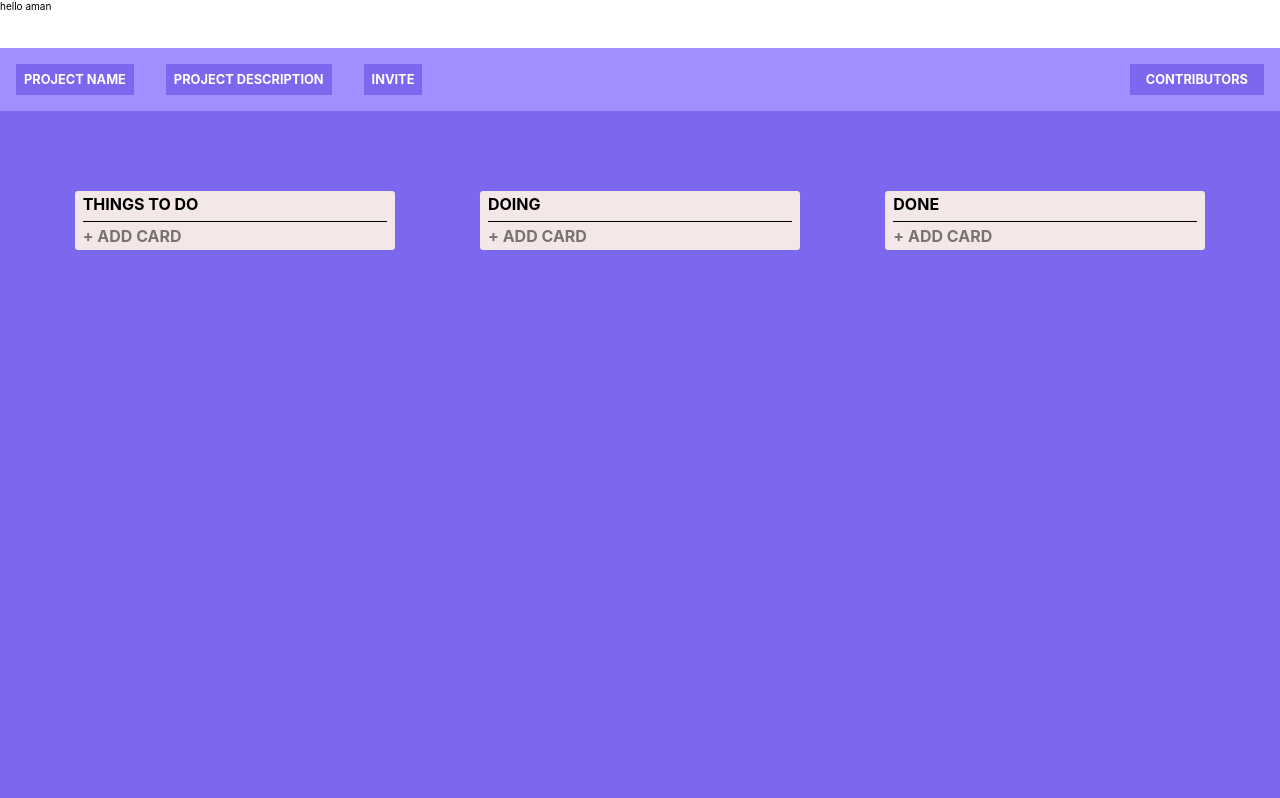
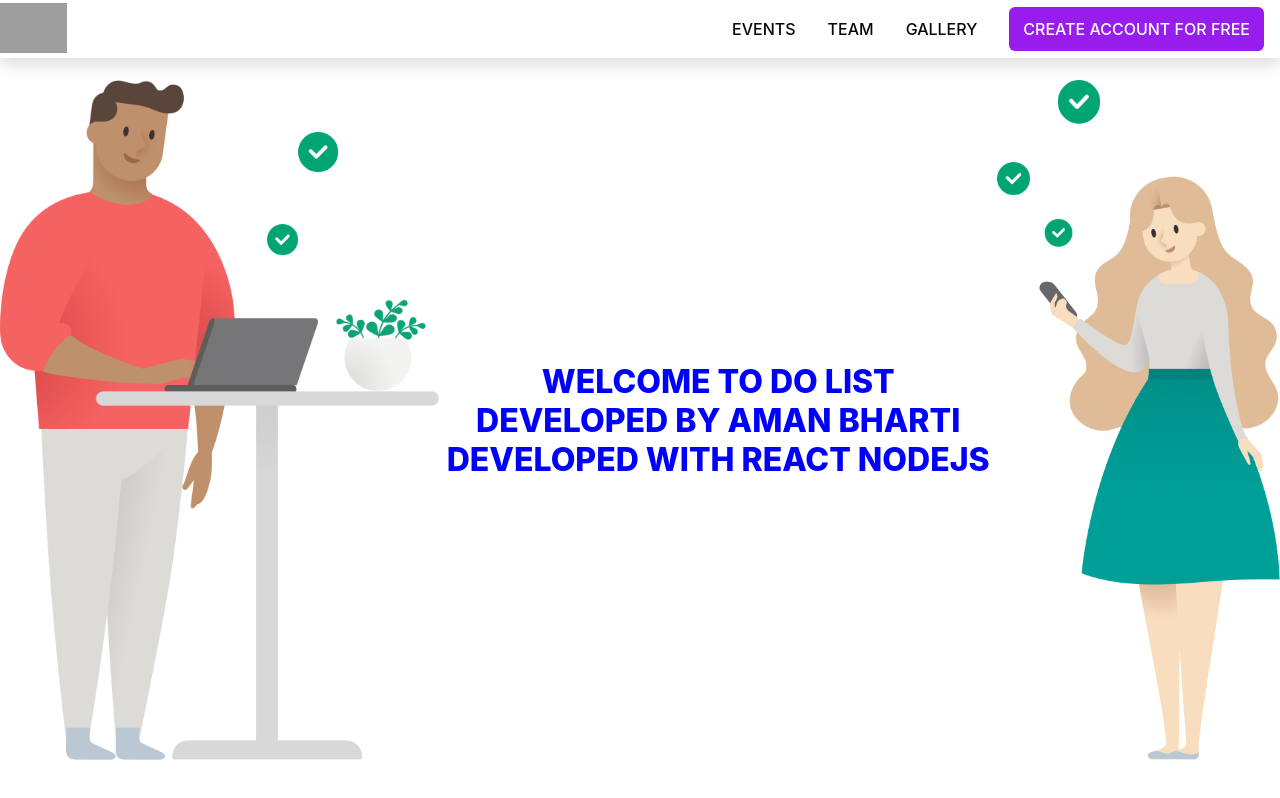
Before and after one commit to amanbharti0302/todofrontend, a React (Create React App) app: page / in a window 1280 px wide. Built offline with nearby package versions, Linux system fonts and the light colour scheme; grey boxes are pictures that could not be loaded.

Commit message:
homepage implemented

```diff
--- a/src/App.js
+++ b/src/App.js
@@ -1,15 +1,22 @@
 import React from 'react';
 import './App.css';
 
+import {Switch , Route, Redirect} from 'react-router-dom';
+
 import Navbar from './components/navbar/navbar.component';
 import Dashboard from './pages/dashborad/dashboard.component';
+import HomePage from './pages/homepage/homepage.component';
 
 
 function App() {
   return (
     <div className="App">
-      {/* <Navbar/> */}
-      <Dashboard/>
+      <Navbar/>
+      <Switch>
+      <Route exact path='/' component={HomePage}/>
+
+      {/* <Dashboard/> */}
+      </Switch>
     </div>
   );
 }
--- a/src/components/navbar/navbar.component.jsx
+++ b/src/components/navbar/navbar.component.jsx
@@ -1,8 +1,6 @@
 import React,{Component} from 'react';
 import { Link } from 'react-router-dom';
 import './navbar.styles.scss';
-
-// import Logo from '../../assets/logo-nav.svg';
 
 class Navbar extends Component{
     constructor(){
@@ -31,9 +29,9 @@ class Navbar extends Component{
                     <span className="navigation__icon">&nbsp;</span>
             </label>
 
-            {/* <div className="navbar-logo">
-                <Link to="/"><img src={Logo} alt="LOGO" className="navbar-logo-img"></img></Link>
-            </div> */}
+            <div className="navbar-logo">
+                <Link to="/"><img src="https://img.icons8.com/clouds/100/000000/todo-list.png" alt="LOGO" className="navbar-logo-img"></img></Link>
+            </div>
             </div>
 
             <div className={`navbar-links ${isBoxVisible ? "visible" : "hidden"}`}>
--- a/src/components/navbar/navbar.styles.scss
+++ b/src/components/navbar/navbar.styles.scss
@@ -88,6 +88,7 @@
 
 .section-navbar{
     position: fixed;
+    padding: 3px 0;
     background-color: #fff;
     z-index: 10;
     width: 100%;
@@ -115,11 +116,10 @@
         order: 0;
         &-img{
             background-position: center;
-            width: 10rem;
-            height: 70px;
+            height: 50px;
             padding: 0;
             margin:0 ;
-            transition: all 0.2s;
+            transition: all 0.1s;
             @media only screen and (max-width: 780px) {
                 width: 8rem;
                 height: 50px;
@@ -136,8 +136,8 @@
 
         &-img:hover{
             background-position: center;
-            width: 10.2rem;
-            height: 70px;
+            //width: 10.2rem;
+            height: 51px;
             padding: 0;
             margin:0 ;
             @media only screen and (max-width: 780px) {
--- /dev/null
+++ b/src/components/showcard/showcard.component.jsx
@@ -0,0 +1,16 @@
+import React from 'react';
+
+import './showcard.styles.scss';
+
+function ShowCard ({link,visibility,changevisibility}) {
+
+
+
+    return(
+        <div>
+
+        </div>
+    )
+}
+
+export default ShowCard;
--- a/src/pages/dashborad/dashboard.component.jsx
+++ b/src/pages/dashborad/dashboard.component.jsx
@@ -4,6 +4,7 @@ import './dashboard.styles.scss';
 import { Link } from 'react-router-dom';
 
 import InfoCard from '../../components/info-card/info-card.component';
+import ShowCard from '../../components/showcard/showcard.component';
 
 
 class Dashboard extends Component{
--- /dev/null
+++ b/src/pages/homepage/homepage.component.jsx
@@ -0,0 +1,28 @@
+import React,{Component} from 'react';
+import { Link } from 'react-router-dom';
+
+import './homepage.styles.scss'
+
+import welcomeleft from '../../assets/welcome-left.png';
+import welcomeright from '../../assets/welcome-right.png';
+
+class HomePage extends Component{
+
+    render(){
+        return(
+            <div className="home">
+                <div className="section-top">
+                <img src={welcomeleft} alt="WELCOME LEFT" className="top-img"/>
+                <div className="content-div">
+                   <div className="content">WELCOME to do list</div>
+                   <div className="content">Developed by aman bharti</div>
+                   <div className="content">Developed with react nodejs</div>
+                </div>
+                <img src={welcomeright} alt="WELCOME LEFT" className="top-img"/>
+                </div>
+            </div>
+        )
+    }
+}
+
+export default HomePage;
--- /dev/null
+++ b/src/pages/homepage/homepage.styles.scss
@@ -0,0 +1,25 @@
+.home{
+    padding: 5rem 0 0 0;
+ }
+ .section-top{
+     display: flex;
+     justify-content: space-between;
+     align-items: center;
+ }
+ .content{
+
+    &-div{
+        display: flex;
+        flex-direction: column;
+        text-align: center;
+        justify-content: center;
+    }
+
+    font-size: 2rem;
+    font-weight: 800;
+    text-transform: uppercase;
+    color: blue;
+ }
+ .top-img{
+     height: 85vh;
+ }
```
Also changed, not shown: src/assets/welcome-left.png (added), src/assets/welcome-right.png (added), src/components/showcard/showcard.styles.scss (added), src/pages/signup/signup.component.jsx (added), src/pages/signup/signup.styles.scss (added).
